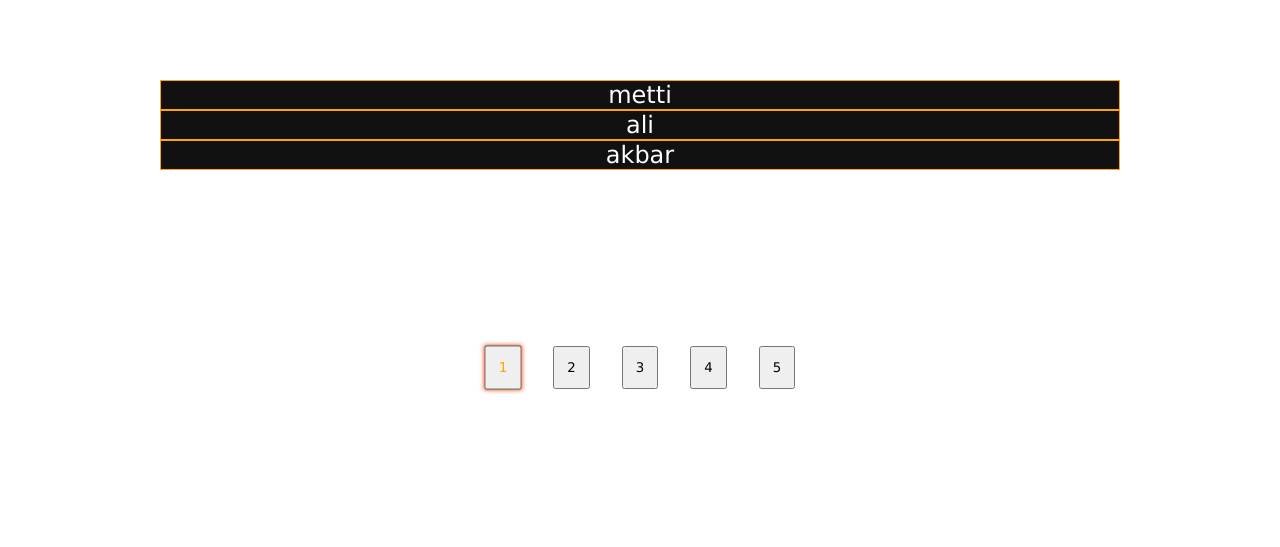
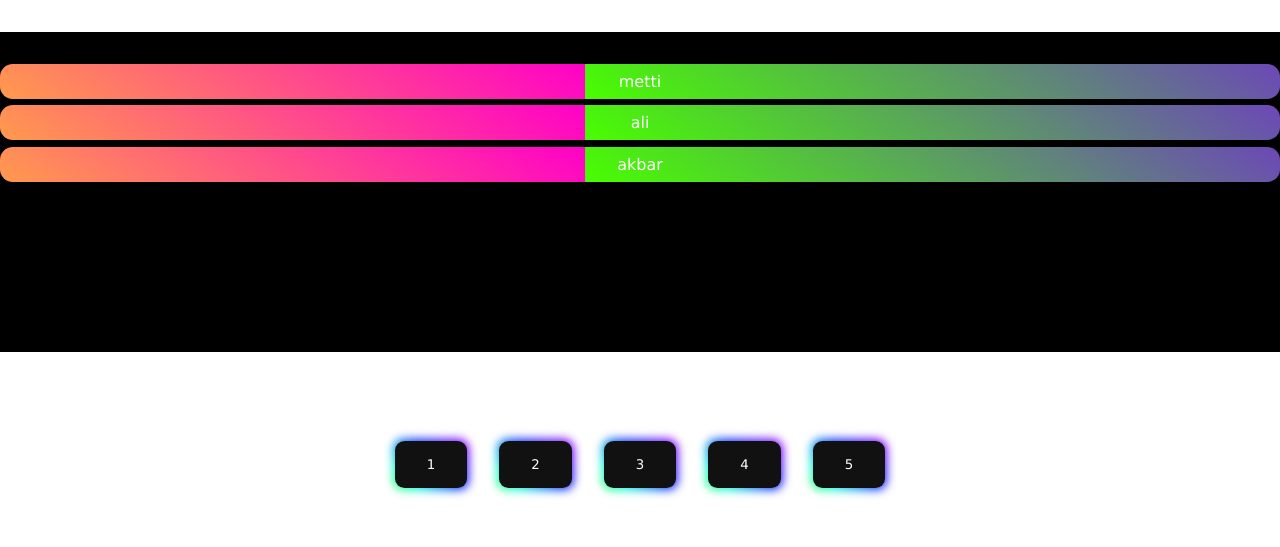
Before and after one commit to mohammad-mahdi-ghalenovi/Pagination-setup, a plain HTML site: page index.html in a window 1280 px wide. Drawn offline with Linux system fonts and the light colour scheme.

Commit message:
some css designs added

```diff
--- a/app.js
+++ b/app.js
@@ -32,7 +32,7 @@ function paginationSetup(currentPage) {
   slicedArray.forEach(function (name) {
     menuContainer.insertAdjacentHTML(
       "beforeend",
-      '<div class="test-item">' + name + "</div>"
+      '<div class="table-item">' + name + "</div>"
     );
   });
 }
--- a/index.html
+++ b/index.html
@@ -8,11 +8,21 @@
     <link rel="stylesheet" href="style.css" />
   </head>
   <body>
-    <div class="menu-container">
-    </div>
 
-    <div class="btn-container">
-    </div>
+    <section class="menu">
+           <div class="container">
+                 <div class="menu-container"></div>
+           </div>
+    </section>
+
+    <section class="btn-wrapper">
+            <div class="container">
+                  <div class="btn-container"></div>
+            </div>
+    </section>
+
+
+
     <script src="app.js"></script>
   </body>
 </html>
--- a/style.css
+++ b/style.css
@@ -6,39 +6,130 @@
     "Lucida Sans Unicode", Geneva, Verdana, sans-serif;
 }
 
+.container {
+  max-width: 80rem;
+  margin-right: auto;
+  margin-left: auto;
+}
+
+/* start  */
+
+.menu {
+  background-color: #000000;
+  margin-top: 2rem;
+}
+
 .menu-container {
   display: flex;
+  min-height: 20rem;
   flex-direction: column;
-  background-color: #111;
-  height: auto;
-  max-width: 60rem;
-  margin: 5rem auto;
-  color: white;
+  padding-top: 2rem;
 }
 
-.test-item {
-  border: 1px solid orange;
+.table-item {
+  position: relative;
+  margin-bottom: 0.4rem;
+  border-radius: 0.8rem;
+  padding: 0.5rem 1rem;
   text-align: center;
+  color: white;
+  background: linear-gradient(
+    35deg,
+    #48ff00,
+    #7a00ff,
+    #ff00c8,
+    #ff7300,
+    #fffb00,
+    #ff00c8
+  );
+  background-size: 400%;
+  animation: glowing-button-85 50s;
+}
+
+.btn-wrapper {
+  margin-top: 2rem;
+}
+
+.btn-container {
+  min-height: 10rem;
   display: flex;
   justify-content: center;
   align-items: center;
-  font-size: 1.5rem;
-}
-
-.btn-container {
-  display: flex;
-  margin: 10rem auto;
-  justify-content: center;
 }
 
 .btn-container button {
+  position: relative;
   margin: 1rem;
-  padding: 12px;
+  padding: 1rem 2rem;
+  border-radius: 0.6rem;
+  background: #111;
+  color: white;
+  border: none;
   transition: 0.4s ease;
+  cursor: pointer;
 }
 
-.active {
-  scale: 1.03;
-  box-shadow: 0 0 4px orangered;
-  color: orange;
+.btn-container button:before {
+  content: "";
+  background: linear-gradient(
+    45deg,
+    #ff0000,
+    #ff7300,
+    #fffb00,
+    #48ff00,
+    #00ffd5,
+    #002bff,
+    #7a00ff,
+    #ff00c8,
+    #ff0000
+  );
+  position: absolute;
+  top: -2px;
+  left: -2px;
+  background-size: 400%;
+  z-index: -1;
+  filter: blur(3px);
+  -webkit-filter: blur(5px);
+  width: calc(100% + 4px);
+  height: calc(100% + 4px);
+  animation: glowing-button-85 20s linear infinite;
+  transition: opacity 0.3s ease-in-out;
+  border-radius: 10px;
 }
+
+@keyframes glowing-button-85 {
+  0% {
+    background-position: 0 0;
+  }
+  50% {
+    background-position: 400% 0;
+  }
+  100% {
+    background-position: 0 0;
+  }
+}
+
+/* responsive */
+@media only screen and (max-width: 1200px) {
+  .container {
+    max-width: 960px;
+  }
+}
+
+@media only screen and (max-width: 992px) {
+  .container {
+    max-width: 720px;
+  }
+}
+
+@media only screen and (max-width: 768px) {
+  .container {
+    max-width: 540px;
+  }
+}
+
+@media only screen and (max-width: 576px) {
+  .container {
+    max-width: 100%;
+  }
+}
```
